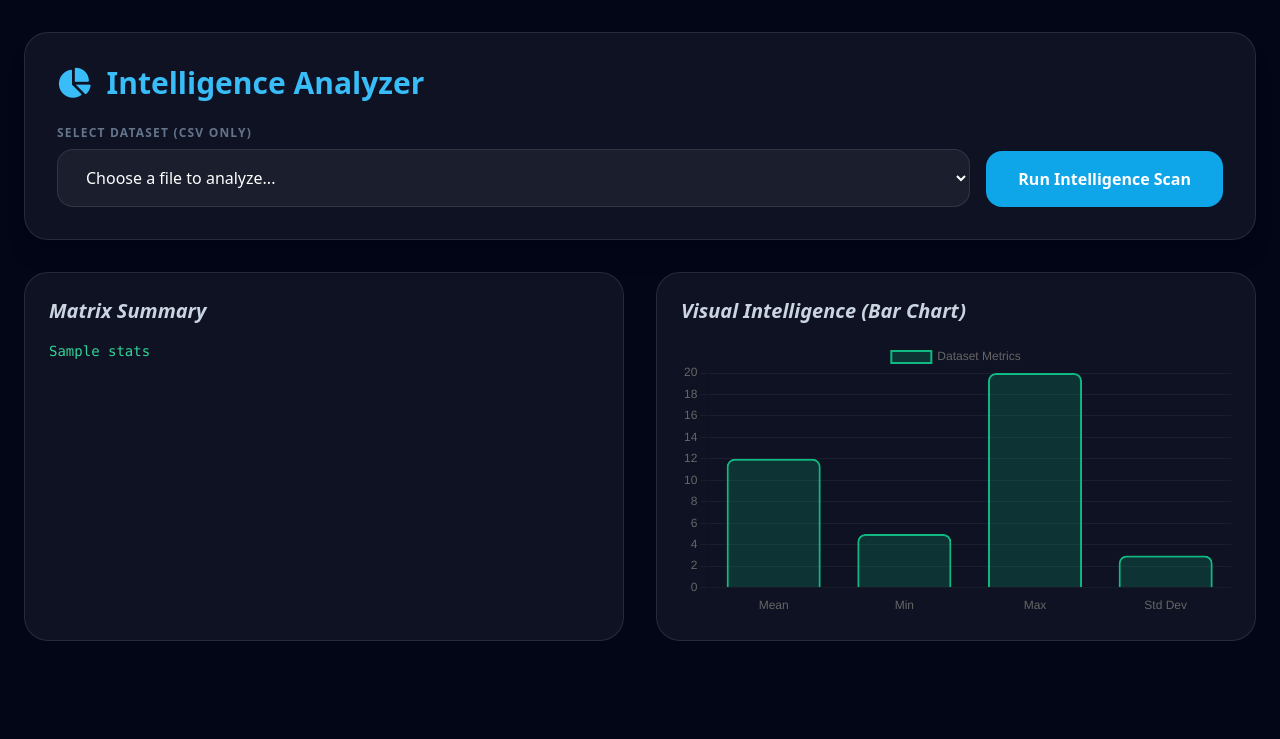
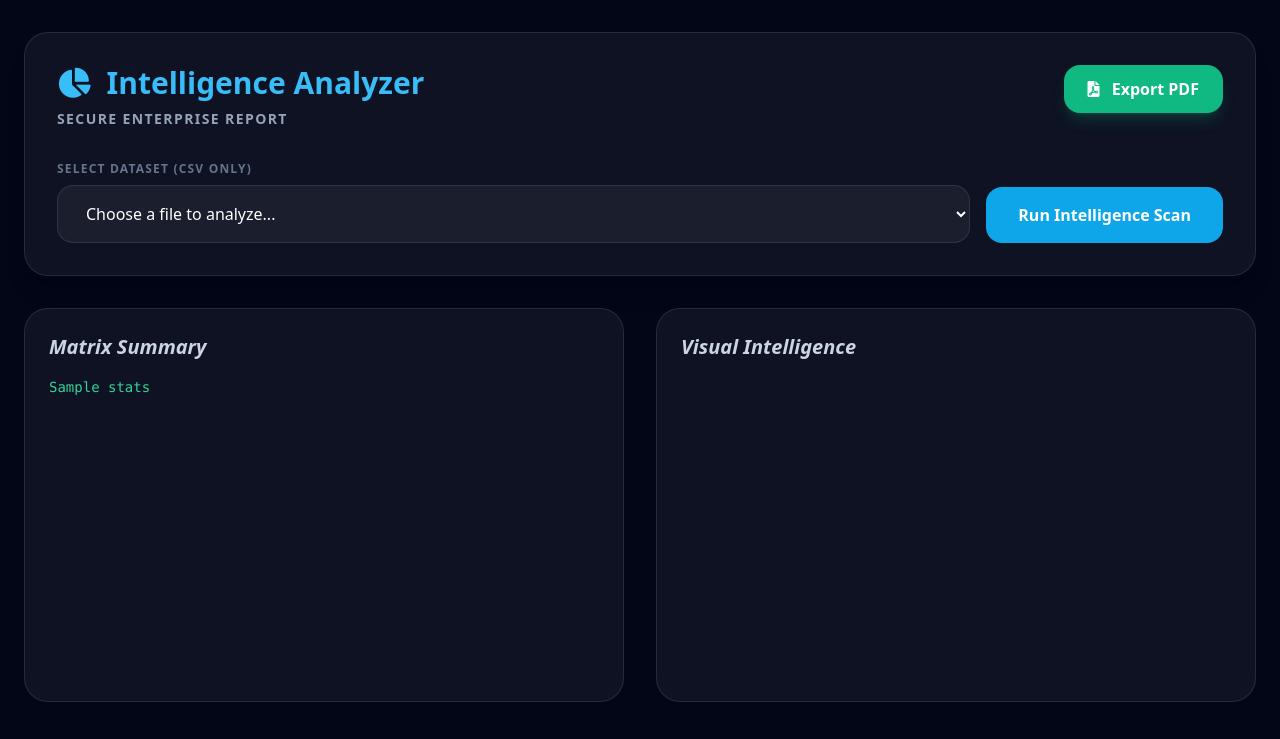
Before and after one commit to ankit18006/Smart-Secure-File-Intelligence-System--SSFI-, a Flask app: template templates/analyzer.html in a window 1280 px wide. Shown: the part 61-800 px from the top of the page. Run offline with Flask 3, Linux system fonts and the light colour scheme; the template is opened without the code that fills it: most values are stand-ins (such as "Sample title", 1, 10 or a date in 2020); a map, chart or similar area stays blank; some libraries are stand-ins or nearby versions.

Commit message:
Update analyzer.html

```diff
--- a/templates/analyzer.html
+++ b/templates/analyzer.html
@@ -1,10 +1,22 @@
 {% extends "base.html" %}
 {% block content %}
-<div class="space-y-8">
+<div id="reportContent" class="space-y-8">
     <div class="bg-white/5 border border-white/10 p-8 rounded-3xl shadow-xl">
-        <h2 class="text-3xl font-bold mb-6 text-sky-400"><i class="fas fa-chart-pie mr-2"></i> Intelligence Analyzer</h2>
+        <div class="flex justify-between items-start">
+            <div>
+                <h2 class="text-3xl font-bold mb-2 text-sky-400">
+                    <i class="fas fa-chart-pie mr-2"></i> Intelligence Analyzer
+                </h2>
+                <p class="text-slate-400 text-sm uppercase tracking-widest font-bold">Secure Enterprise Report</p>
+            </div>
+            {% if stats %}
+            <button onclick="generatePDF()" class="bg-emerald-500 hover:bg-emerald-600 text-white px-6 py-3 rounded-2xl font-bold transition-all shadow-lg shadow-emerald-500/20">
+                <i class="fas fa-file-pdf mr-2"></i> Export PDF
+            </button>
+            {% endif %}
+        </div>
 
-        <form action="/analyzer" method="GET" class="flex flex-col md:flex-row gap-4 items-end">
+        <form action="/analyzer" method="GET" class="mt-8 flex flex-col md:flex-row gap-4 items-end no-print">
             <div class="flex-1">
                 <label class="block text-xs font-bold text-slate-500 uppercase mb-2 tracking-widest">Select Dataset (CSV Only)</label>
                 <select name="file" class="w-full bg-white/5 border border-white/10 rounded-2xl px-6 py-4 text-white outline-none focus:border-sky-500 transition">
@@ -24,49 +36,85 @@
     <div class="grid grid-cols-1 lg:grid-cols-2 gap-8 animate-in fade-in duration-700">
         <div class="bg-white/5 border border-white/10 p-6 rounded-3xl overflow-x-auto">
             <h3 class="text-xl font-bold mb-4 text-slate-300 italic">Matrix Summary</h3>
-            <div class="text-sm font-mono text-emerald-400">
+            <div id="statsTable" class="text-sm font-mono text-emerald-400">
                 {{ stats | safe }}
             </div>
         </div>
 
         <div class="bg-white/5 border border-white/10 p-6 rounded-3xl">
-            <h3 class="text-xl font-bold mb-4 text-slate-300 italic">Visual Intelligence (Bar Chart)</h3>
-            <canvas id="intelligenceChart" class="w-full"></canvas>
+            <h3 class="text-xl font-bold mb-4 text-slate-300 italic">Visual Intelligence</h3>
+            <div class="relative h-[300px]">
+                <canvas id="intelligenceChart"></canvas>
+            </div>
         </div>
     </div>
+    {% endif %}
+</div>
 
-    <script src="https://cdn.jsdelivr.net/npm/chart.js"></script>
-    <script>
+<script src="https://cdn.jsdelivr.net/npm/chart.js"></script>
+<script src="https://cdnjs.cloudflare.com/ajax/libs/html2pdf.js/0.10.1/html2pdf.bundle.min.js"></script>
+
+<script>
+    // 1. Real Chart Data Logic
+    const labels = {{ labels | safe if labels else '[]' }};
+    const values = {{ values | safe if values else '[]' }};
+
+    if (labels.length > 0) {
         const ctx = document.getElementById('intelligenceChart').getContext('2d');
         new Chart(ctx, {
             type: 'bar',
             data: {
-                labels: ['Mean', 'Min', 'Max', 'Std Dev'],
+                labels: labels,
                 datasets: [{
-                    label: 'Dataset Metrics',
-                    data: [12, 5, 20, 3], // Ye dummy hai, real data niche pass hoga
-                    backgroundColor: 'rgba(16, 185, 129, 0.2)',
-                    borderColor: '#10b981',
+                    label: 'Mean Value (Average)',
+                    data: values,
+                    backgroundColor: 'rgba(56, 189, 248, 0.2)',
+                    borderColor: '#0ea5e9',
                     borderWidth: 2,
                     borderRadius: 8
                 }]
             },
             options: {
                 responsive: true,
+                maintainAspectRatio: false,
+                plugins: { legend: { labels: { color: '#94a3b8' } } },
                 scales: {
-                    y: { beginAtZero: true, grid: { color: 'rgba(255,255,255,0.05)' } },
-                    x: { grid: { display: false } }
+                    y: { ticks: { color: '#64748b' }, grid: { color: 'rgba(255,255,255,0.05)' } },
+                    x: { ticks: { color: '#64748b' }, grid: { display: false } }
                 }
             }
         });
-    </script>
-    {% endif %}
-</div>
+    }
+
+    // 2. PDF Generation Logic
+    function generatePDF() {
+        const element = document.getElementById('reportContent');
+        const opt = {
+            margin: 10,
+            filename: 'SSFI_Analysis_Report.pdf',
+            image: { type: 'jpeg', quality: 0.98 },
+            html2canvas: { scale: 2, backgroundColor: '#020617' },
+            jsPDF: { unit: 'mm', format: 'a4', orientation: 'landscape' }
+        };
+
+        // Hide form before taking screenshot
+        document.querySelector('.no-print').style.display = 'none';
+
+        html2pdf().set(opt).from(element).save().then(() => {
+            // Show form again
+            document.querySelector('.no-print').style.display = 'flex';
+        });
+    }
+</script>
 
 <style>
-    /* Table Styling for Pandas Output */
     .table { width: 100%; border-collapse: collapse; margin-top: 1rem; }
-    .table th { text-align: left; padding: 12px; color: #94a3b8; border-bottom: 1px solid rgba(255,255,255,0.1); }
-    .table td { padding: 12px; border-bottom: 1px solid rgba(255,255,255,0.05); }
+    .table th { text-align: left; padding: 12px; color: #94a3b8; border-bottom: 1px solid rgba(255,255,255,0.1); font-size: 0.75rem; }
+    .table td { padding: 12px; border-bottom: 1px solid rgba(255,255,255,0.05); color: #10b981; }
+
+    /* PDF print optimization */
+    @media print {
+        .no-print { display: none !important; }
+    }
 </style>
 {% endblock %}
```
